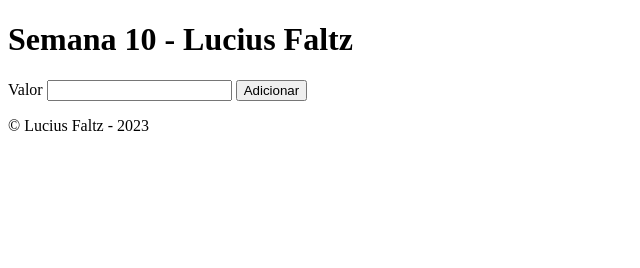
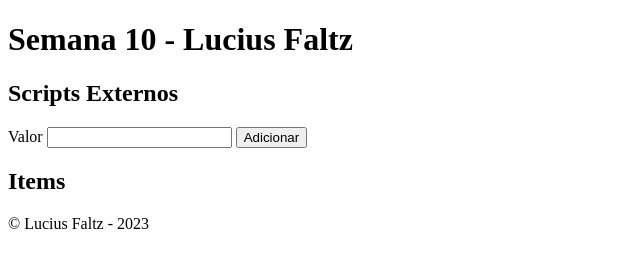
Before and after one commit to ufjf-dcc121/ufjf-dcc121-2023-1-atv10-LuciusFaltz11, a plain HTML site: page index.html in a window 1280 px wide. Shown: the whole page, without its empty margins (0-640 px from the left). Drawn offline with Linux system fonts and the light colour scheme.

Commit message:
add: sessões e subtitulo

```diff
--- a/index.html
+++ b/index.html
@@ -9,17 +9,23 @@
 <body>
     <header>
         <h1>Semana 10 - Lucius Faltz</h1>
+        <h2>Scripts Externos</h2>
     </header>
     <main>
+        <section id="formulario">
             <form name="entrada">
                 <label for="valor">Valor</label>
                 <input type="number" name="valor" id="valor" title="Valor a ser inserido" />
                 <input type="submit" value="Adicionar">
             </form>
+        </section>
 
+        <section id="items">
+            <h1>Items</h1>
             <ol>
 
             </ol>
+        </section>
 
     </main>
     <footer>
```
Lines whose indentation alone changed are shown as unchanged.
